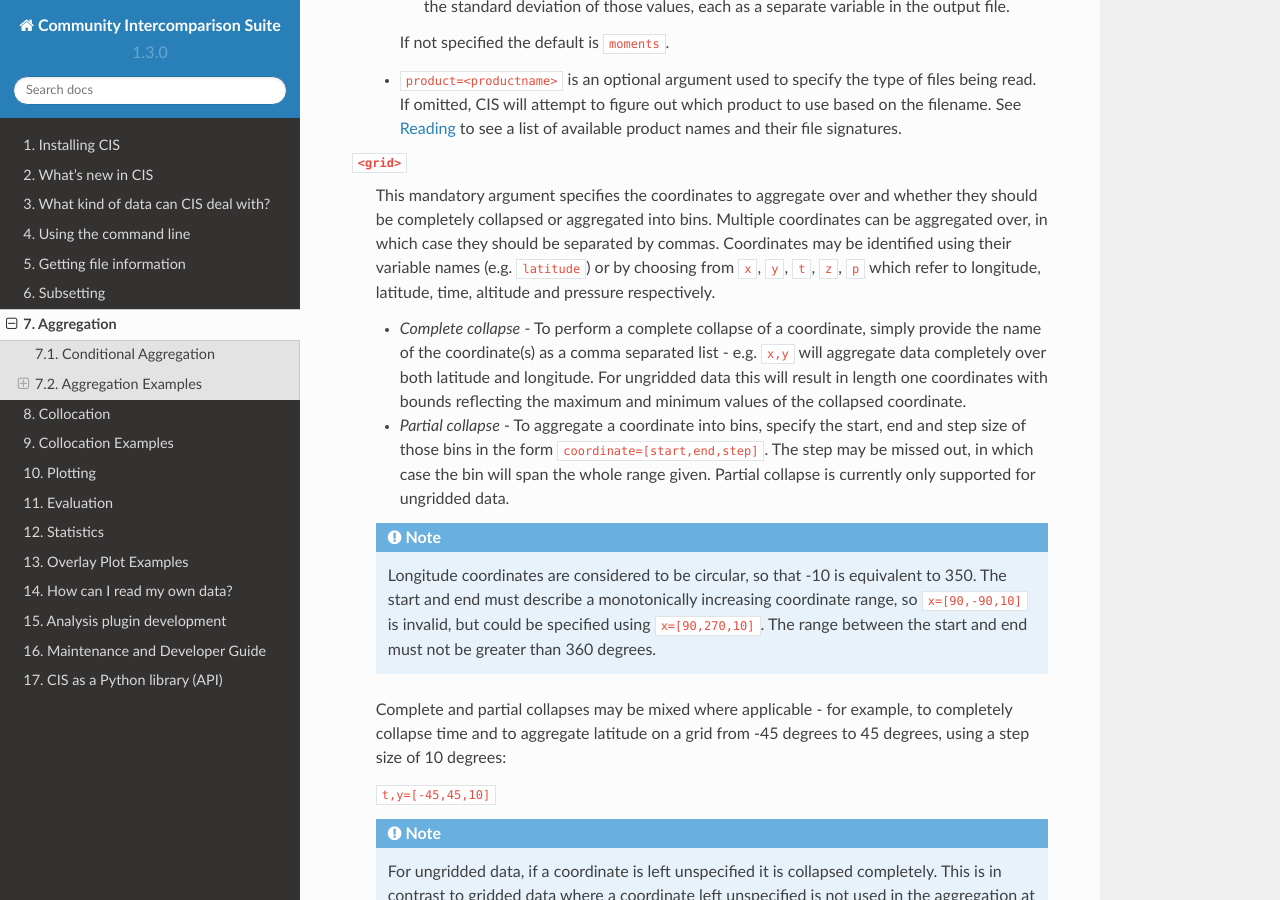
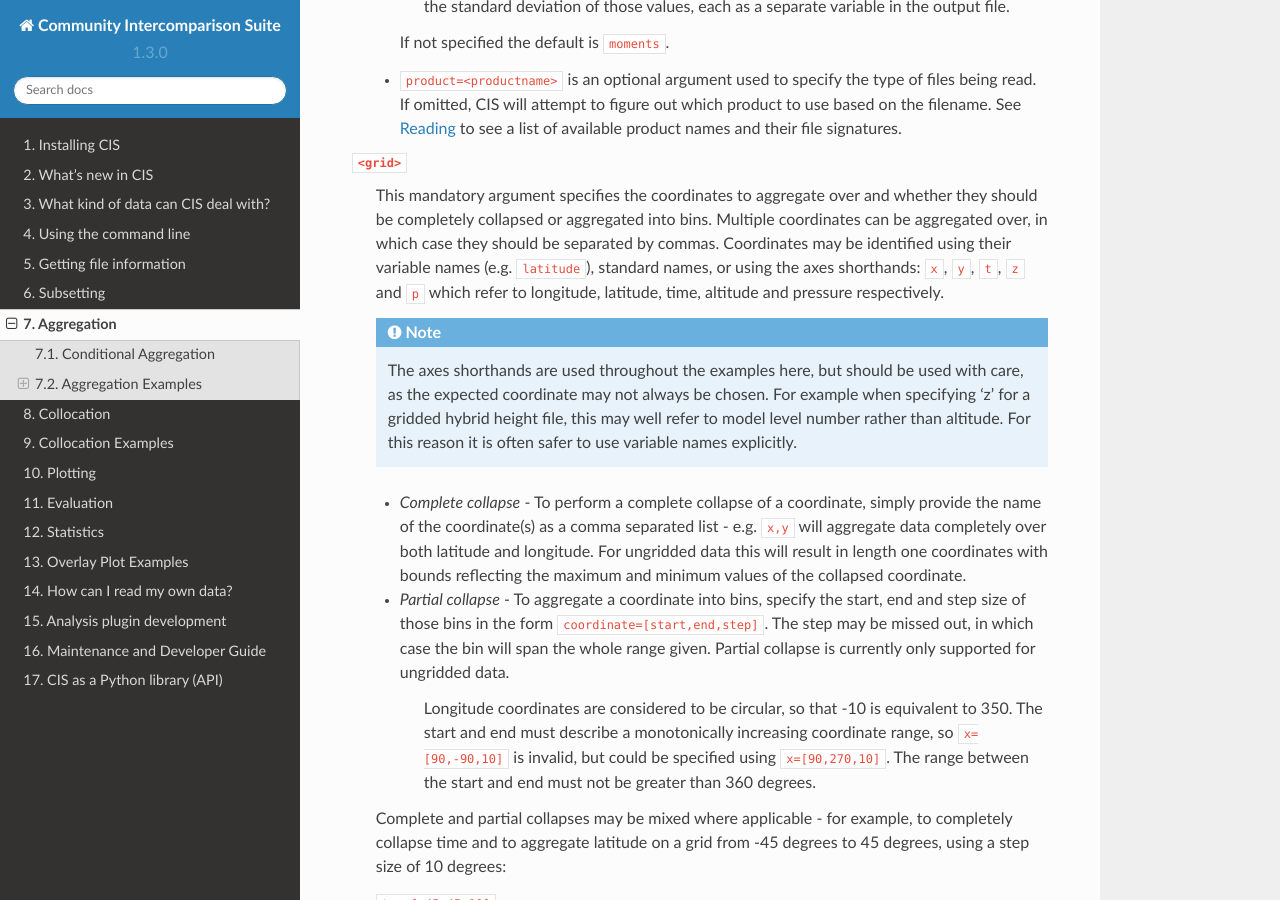
Before and after one commit to cedadev/cis, a Sphinx documentation site: the page built from doc/aggregation.rst, in a window 1280 px wide and 900 px high, scrolled down 1098 px. Built offline with Sphinx 7.4.7 and the Read the Docs theme 2.0.0, drawn with Linux system fonts in a browser that asks for light colours.

Commit message:
Updated the docs to strengthen the advice to use variable name or standard names rather than axes shorthands. The time variable naming wasn't working, they required some tweaks to the parsing routines so that they treat time elements correctly even if the variable isn't 't'. Added some tests around this.

```diff
--- a/doc/aggregation.rst
+++ b/doc/aggregation.rst
@@ -53,8 +53,13 @@ where:
 ``<grid>``
   This mandatory argument specifies the coordinates to aggregate over and whether they should be completely collapsed
   or aggregated into bins. Multiple coordinates can be aggregated over, in which case they should be separated by commas.
-  Coordinates may be identified using their variable names (e.g. ``latitude``) or by choosing from ``x``, ``y``, ``t``,
-  ``z``, ``p`` which refer to longitude, latitude, time, altitude and pressure respectively.
+  Coordinates may be identified using their variable names (e.g. ``latitude``), standard names, or using the axes shorthands: ``x``, ``y``, ``t``,
+  ``z`` and ``p`` which refer to longitude, latitude, time, altitude and pressure respectively.
+
+  .. note::
+    The axes shorthands are used throughout the examples here, but should be used with care, as the expected coordinate
+    may not always be chosen. For example when specifying 'z' for a gridded hybrid height file, this may well refer to
+    model level number rather than altitude. For this reason it is often safer to use variable names explicitly.
 
   * *Complete collapse* - To perform a complete collapse of a coordinate, simply provide the name of the coordinate(s)
     as a comma separated list - e.g. ``x,y`` will aggregate data completely over both latitude and longitude. For
@@ -64,7 +69,7 @@ where:
     form ``coordinate=[start,end,step]``. The step may be missed out, in which case the bin will span the whole range
     given. Partial collapse is currently only supported for ungridded data.
 
-  .. note::
+
      Longitude coordinates are considered to be circular, so that -10 is equivalent to 350. The start and end must
      describe a monotonically increasing coordinate range, so ``x=[90,-90,10]`` is invalid, but could be specified
      using ``x=[90,270,10]``. The range between the start and end must not be greater than 360 degrees.
```
Also changed, not shown: doc/subsetting.rst (+7 -3 lines), 5 other files.
